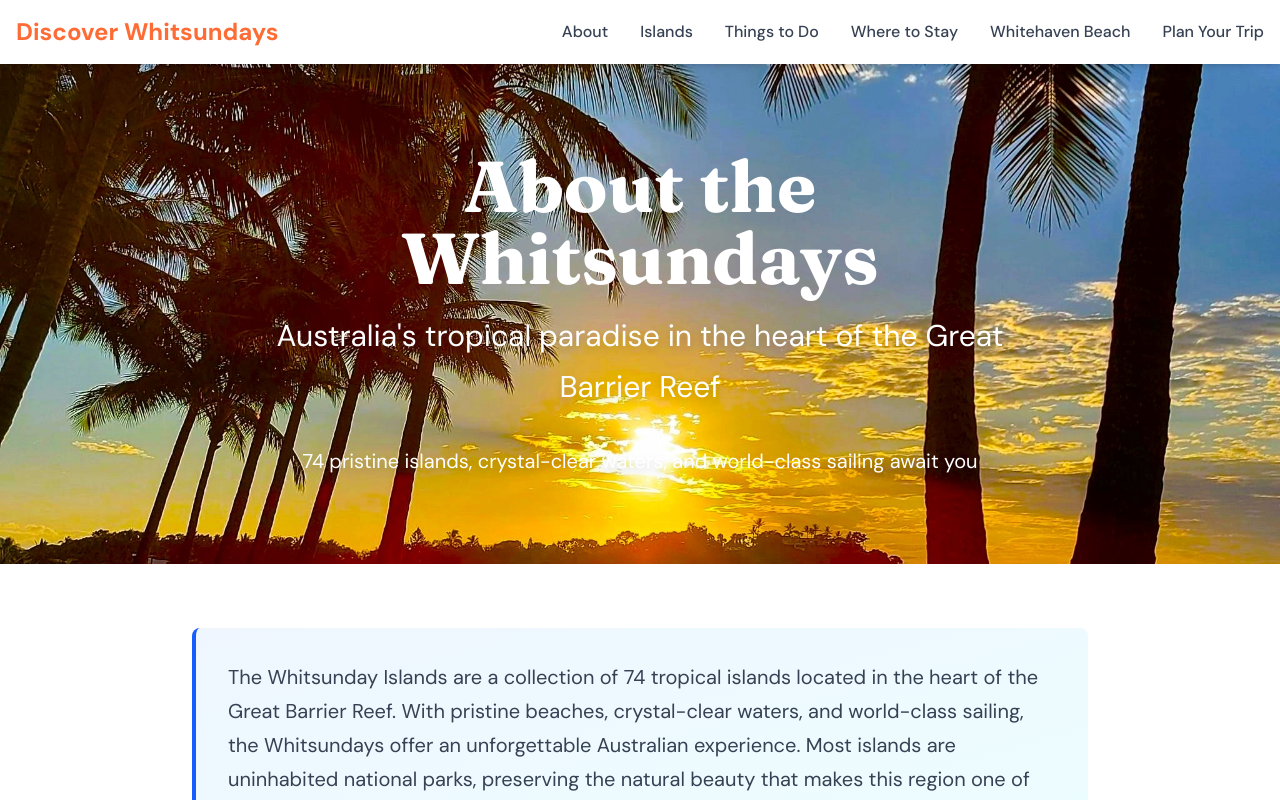
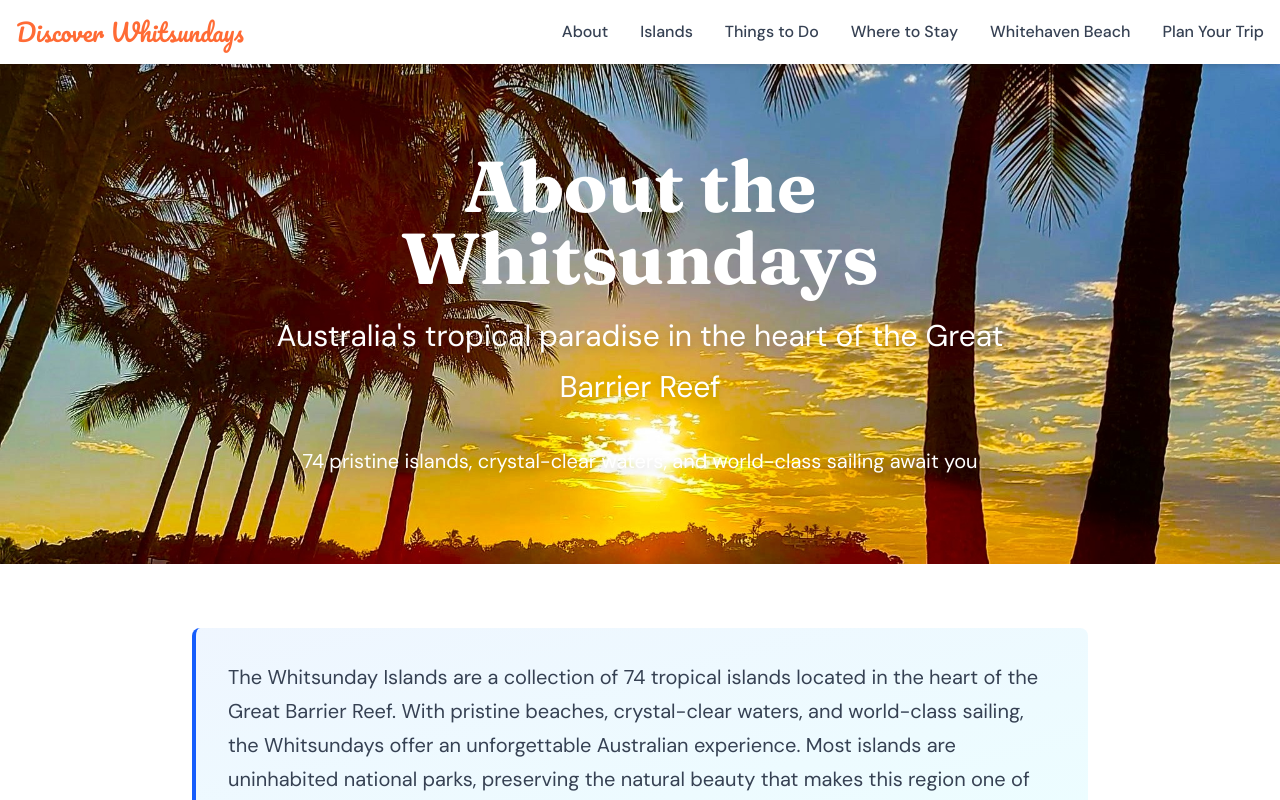
Before and after one commit to TonyWWS/discover-whitsundays, a Next.js app: page /about in a window 1280 px wide. Shown: the top 800 px of the page. Built offline with nearby package versions, Linux system fonts and the light colour scheme.

Commit message:
updated the layout and page components, as well as the navbar and footer components. Also made some changes to the global styles.

```diff
--- a/app/components/Footer.tsx
+++ b/app/components/Footer.tsx
@@ -2,7 +2,7 @@ import Link from 'next/link';
 
 export default function Footer() {
   return (
-    <footer className="bg-navy text-gray-300 py-12">
+    <footer className="bg-[#1A2E35] text-gray-300 py-12">
       <div className="container mx-auto px-4">
         <div className="grid grid-cols-1 md:grid-cols-4 gap-8">
 
@@ -19,22 +19,22 @@ export default function Footer() {
             <h3 className="font-heading text-white text-lg font-bold mb-4">Information</h3>
             <ul className="space-y-2 font-body text-sm">
               <li>
-                <Link href="/about-tony" className="hover:text-coral transition-colors">
+                <Link href="/about-tony" className="hover:text-[#E07B39] transition-colors">
                   About Tony
                 </Link>
               </li>
               <li>
-                <Link href="/affiliate-disclosure" className="hover:text-coral transition-colors">
+                <Link href="/affiliate-disclosure" className="hover:text-[#E07B39] transition-colors">
                   Affiliate Disclosure
                 </Link>
               </li>
               <li>
-                <Link href="/privacy-policy" className="hover:text-coral transition-colors">
+                <Link href="/privacy-policy" className="hover:text-[#E07B39] transition-colors">
                   Privacy Policy
                 </Link>
               </li>
               <li>
-                <Link href="/contact" className="hover:text-coral transition-colors">
+                <Link href="/contact" className="hover:text-[#E07B39] transition-colors">
                   Contact
                 </Link>
               </li>
@@ -46,22 +46,22 @@ export default function Footer() {
             <h3 className="font-heading text-white text-lg font-bold mb-4">Popular Destinations</h3>
             <ul className="space-y-2 font-body text-sm">
               <li>
-                <Link href="/whitehaven-beach" className="hover:text-coral transition-colors">
+                <Link href="/whitehaven-beach" className="hover:text-[#E07B39] transition-colors">
                   Whitehaven Beach
                 </Link>
               </li>
               <li>
-                <Link href="/islands" className="hover:text-coral transition-colors">
+                <Link href="/islands" className="hover:text-[#E07B39] transition-colors">
                   The Islands
                 </Link>
               </li>
               <li>
-                <Link href="/where-to-stay" className="hover:text-coral transition-colors">
+                <Link href="/where-to-stay" className="hover:text-[#E07B39] transition-colors">
                   Where to Stay
                 </Link>
               </li>
               <li>
-                <Link href="/things-to-do" className="hover:text-coral transition-colors">
+                <Link href="/things-to-do" className="hover:text-[#E07B39] transition-colors">
                   Things to Do
                 </Link>
               </li>
@@ -91,7 +91,7 @@ export default function Footer() {
               © {new Date().getFullYear()} Discover Whitsundays. All rights reserved.
             </p>
             <p className="text-gray-400">
-              Built with <span className="text-coral">❤</span> for the Whitsundays
+              Built with <span className="text-[#E07B39]">❤</span> for the Whitsundays
             </p>
           </div>
         </div>
--- a/app/components/Navbar.tsx
+++ b/app/components/Navbar.tsx
@@ -10,28 +10,28 @@ export default function Navbar() {
     <nav className="bg-white shadow-md sticky top-0 z-50">
       <div className="container mx-auto px-4">
         <div className="flex justify-between items-center h-16">
-          <Link href="/" className="font-heading text-2xl font-bold text-coral hover:text-ocean transition-colors">
+          <Link href="/" className="font-logo text-2xl text-[#FF6B35] hover:text-[#0B6E72] transition-colors">
             Discover Whitsundays
           </Link>
 
           {/* Desktop Navigation */}
           <div className="hidden md:flex space-x-8">
-            <Link href="/about" className="font-body text-gray-700 hover:text-coral transition-colors font-medium">
+            <Link href="/about" className="font-body text-gray-700 hover:text-[#FF6B35] transition-colors font-medium">
               About
             </Link>
-            <Link href="/islands" className="font-body text-gray-700 hover:text-coral transition-colors font-medium">
+            <Link href="/islands" className="font-body text-gray-700 hover:text-[#FF6B35] transition-colors font-medium">
               Islands
             </Link>
-            <Link href="/things-to-do" className="font-body text-gray-700 hover:text-coral transition-colors font-medium">
+            <Link href="/things-to-do" className="font-body text-gray-700 hover:text-[#FF6B35] transition-colors font-medium">
               Things to Do
             </Link>
-            <Link href="/where-to-stay" className="font-body text-gray-700 hover:text-coral transition-colors font-medium">
+            <Link href="/where-to-stay" className="font-body text-gray-700 hover:text-[#FF6B35] transition-colors font-medium">
               Where to Stay
             </Link>
-            <Link href="/whitehaven-beach" className="font-body text-gray-700 hover:text-coral transition-colors font-medium">
+            <Link href="/whitehaven-beach" className="font-body text-gray-700 hover:text-[#FF6B35] transition-colors font-medium">
               Whitehaven Beach
             </Link>
-            <Link href="/itinerary-3-day" className="font-body text-gray-700 hover:text-coral transition-colors font-medium">
+            <Link href="/itinerary-3-day" className="font-body text-gray-700 hover:text-[#FF6B35] transition-colors font-medium">
               Plan Your Trip
             </Link>
           </div>
@@ -39,7 +39,7 @@ export default function Navbar() {
           {/* Mobile menu button */}
           <button
             onClick={() => setIsOpen(!isOpen)}
-            className="md:hidden text-gray-700 hover:text-coral focus:outline-none"
+            className="md:hidden text-gray-700 hover:text-[#FF6B35] focus:outline-none"
           >
             <svg
               className="h-6 w-6"
@@ -64,42 +64,42 @@ export default function Navbar() {
           <div className="md:hidden py-4 border-t border-gray-200">
             <Link
               href="/about"
-              className="block py-2 font-body text-gray-700 hover:text-coral hover:bg-gray-50 px-4 transition-colors"
+              className="block py-2 font-body text-gray-700 hover:text-[#FF6B35] hover:bg-gray-50 px-4 transition-colors"
               onClick={() => setIsOpen(false)}
             >
               About
             </Link>
             <Link
               href="/islands"
-              className="block py-2 font-body text-gray-700 hover:text-coral hover:bg-gray-50 px-4 transition-colors"
+              className="block py-2 font-body text-gray-700 hover:text-[#FF6B35] hover:bg-gray-50 px-4 transition-colors"
               onClick={() => setIsOpen(false)}
             >
               Islands
             </Link>
             <Link
               href="/things-to-do"
-              className="block py-2 font-body text-gray-700 hover:text-coral hover:bg-gray-50 px-4 transition-colors"
+              className="block py-2 font-body text-gray-700 hover:text-[#FF6B35] hover:bg-gray-50 px-4 transition-colors"
               onClick={() => setIsOpen(false)}
             >
               Things to Do
             </Link>
             <Link
               href="/where-to-stay"
-              className="block py-2 font-body text-gray-700 hover:text-coral hover:bg-gray-50 px-4 transition-colors"
+              className="block py-2 font-body text-gray-700 hover:text-[#FF6B35] hover:bg-gray-50 px-4 transition-colors"
               onClick={() => setIsOpen(false)}
             >
               Where to Stay
             </Link>
             <Link
               href="/whitehaven-beach"
-              className="block py-2 font-body text-gray-700 hover:text-coral hover:bg-gray-50 px-4 transition-colors"
+              className="block py-2 font-body text-gray-700 hover:text-[#FF6B35] hover:bg-gray-50 px-4 transition-colors"
               onClick={() => setIsOpen(false)}
             >
               Whitehaven Beach
             </Link>
             <Link
               href="/itinerary-3-day"
-              className="block py-2 font-body text-gray-700 hover:text-coral hover:bg-gray-50 px-4 transition-colors"
+              className="block py-2 font-body text-gray-700 hover:text-[#FF6B35] hover:bg-gray-50 px-4 transition-colors"
               onClick={() => setIsOpen(false)}
             >
               Plan Your Trip
--- a/app/globals.css
+++ b/app/globals.css
@@ -2,14 +2,7 @@
 
 :root {
   --background: #ffffff;
-  --foreground: #171717;
-}
-
-@media (prefers-color-scheme: dark) {
-  :root {
-    --background: #0a0a0a;
-    --foreground: #ededed;
-  }
+  --foreground: #1A2E35;
 }
 
 body {
@@ -18,7 +11,7 @@ body {
   font-family: var(--font-body), Arial, Helvetica, sans-serif;
 }
 
-/* Custom typography improvements */
+/* Typography */
 h1,
 h2,
 h3,
@@ -34,82 +27,65 @@ html {
   scroll-behavior: smooth;
 }
 
-/* Better focus states */
+/* Focus states */
 button:focus,
 a:focus {
-  outline: 2px solid #FF6B35;
+  outline: 2px solid #E07B39;
   outline-offset: 2px;
 }
 
-/* Improved readability */
+/* Readability */
 p {
   line-height: 1.7;
 }
 
-/* Utility classes for new color system */
+/* DW Brand Colour Utilities */
 @layer utilities {
-  .text-coral {
-    color: #FF6B35;
+  .font-logo {
+    font-family: var(--font-logo);
   }
 
-  .bg-coral {
-    background-color: #FF6B35;
+  .text-teal {
+    color: #0B6E72;
   }
 
-  .border-coral {
-    border-color: #FF6B35;
+  .bg-teal {
+    background-color: #0B6E72;
   }
 
-  .text-ocean {
-    color: #118AB2;
+  .border-teal {
+    border-color: #0B6E72;
   }
 
-  .bg-ocean {
-    background-color: #118AB2;
+  .text-orange {
+    color: #E07B39;
   }
 
-  .border-ocean {
-    border-color: #118AB2;
+  .bg-orange {
+    background-color: #E07B39;
   }
 
-  .text-sand {
-    color: #FFD166;
+  .border-orange {
+    border-color: #E07B39;
+  }
+
+  .text-ocean-dark {
+    color: #1A2E35;
+  }
+
+  .bg-ocean-dark {
+    background-color: #1A2E35;
+  }
+
+  .text-slate {
+    color: #6B7C80;
   }
 
   .bg-sand {
-    background-color: #FFD166;
+    background-color: #F5F0E8;
   }
 
-  .border-sand {
-    border-color: #FFD166;
-  }
-
-  .text-navy {
-    color: #073B4C;
-  }
-
-  .bg-navy {
-    background-color: #073B4C;
-  }
-
-  .border-navy {
-    border-color: #073B4C;
-  }
-
-  /* Hover states */
-  .hover\:bg-coral-600:hover {
-    background-color: #F44F1A;
-  }
-
-  .hover\:bg-ocean-600:hover {
-    background-color: #0E6F92;
-  }
-
-  .hover\:text-coral:hover {
-    color: #FF6B35;
-  }
-
-  .hover\:text-ocean:hover {
-    color: #118AB2;
+  .bg-teal-light {
+    background-color: #E8F4F5;
   }
 }
--- a/app/layout.tsx
+++ b/app/layout.tsx
@@ -1,5 +1,5 @@
 import type { Metadata } from "next";
-import { Fraunces, DM_Sans } from 'next/font/google';
+import { Fraunces, DM_Sans, Pacifico } from 'next/font/google';
 import "./globals.css";
 
 const fraunces = Fraunces({
@@ -16,6 +16,13 @@ const dmSans = DM_Sans({
   display: 'swap',
 });
 
+const pacifico = Pacifico({
+  subsets: ['latin'],
+  variable: '--font-logo',
+  weight: ['400'],
+  display: 'swap',
+});
+
 export const metadata: Metadata = {
   title: "Discover Whitsundays | A local's guide",
   description: "Honest, curated travel guidance for the Whitsunday Islands from an Airlie Beach local.",
@@ -27,7 +34,7 @@ export default function RootLayout({
   children: React.ReactNode;
 }>) {
   return (
-    <html lang="en" className={`${fraunces.variable} ${dmSans.variable}`}>
+    <html lang="en" className={`${fraunces.variable} ${dmSans.variable} ${pacifico.variable}`}>
       <body className="font-body antialiased">
         {children}
       </body>
```
Also changed, not shown: app/page.tsx (+58 -53 lines).
